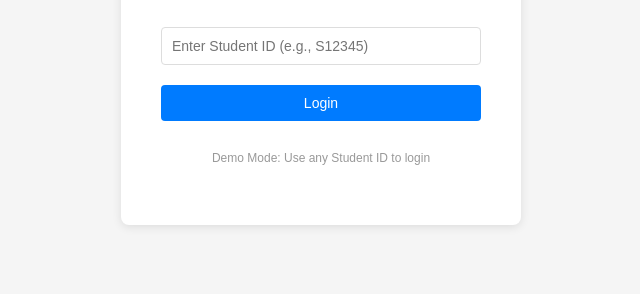
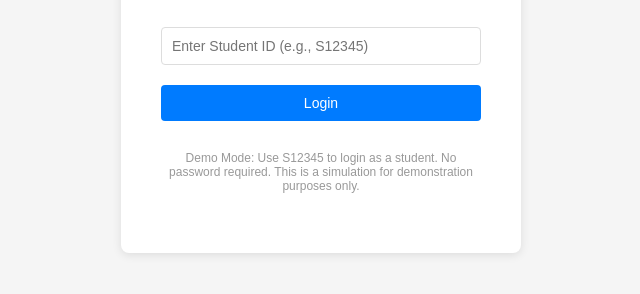
Before and after one commit to dwayynnee/BarkBites, a website: page public/index.html in a window 1280 px wide. Shown: the part 208-502 px from the top of the page, without its empty margins (319-959 px from the left). Drawn offline with Linux system fonts and the light colour scheme; no server answers.

Commit message:
Update demo mode login instructions for clarity and user guidance

```diff
--- a/public/index.html
+++ b/public/index.html
@@ -207,7 +207,7 @@
 
             <div id="loginError" class="error"></div>
             <p style="text-align: center; color: #999; font-size: 12px; margin-top: 20px;">
-                Demo Mode: Use any Student ID to login
+                Demo Mode: Use S12345 to login as a student. No password required. This is a simulation for demonstration purposes only.
             </p>
         </div>
     </div>
```
